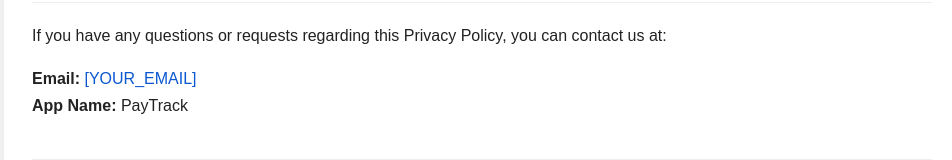
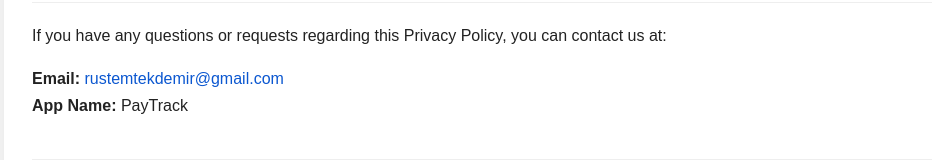
Before and after one commit to rustemtekdemir/myapp-privacy, a plain HTML site: page PayTrack/index.html in a window 1280 px wide. Shown: the part 2793-2953 px from the top of the page, without its empty margins (158-1110 px from the left). Drawn offline with Linux system fonts and the light colour scheme.

Commit message:
Update index.html

```diff
--- a/PayTrack/index.html
+++ b/PayTrack/index.html
@@ -180,7 +180,7 @@
       If you have any questions or requests regarding this Privacy Policy, you can contact us at:
     </p>
     <p>
-      <strong>Email:</strong> <a href="mailto:[YOUR_EMAIL]">[YOUR_EMAIL]</a><br />
+      <strong>Email:</strong> <a href="mailto:[rustemtekdemir@gmail.com]">rustemtekdemir@gmail.com</a><br />
       <strong>App Name:</strong> PayTrack
     </p>
 
```
